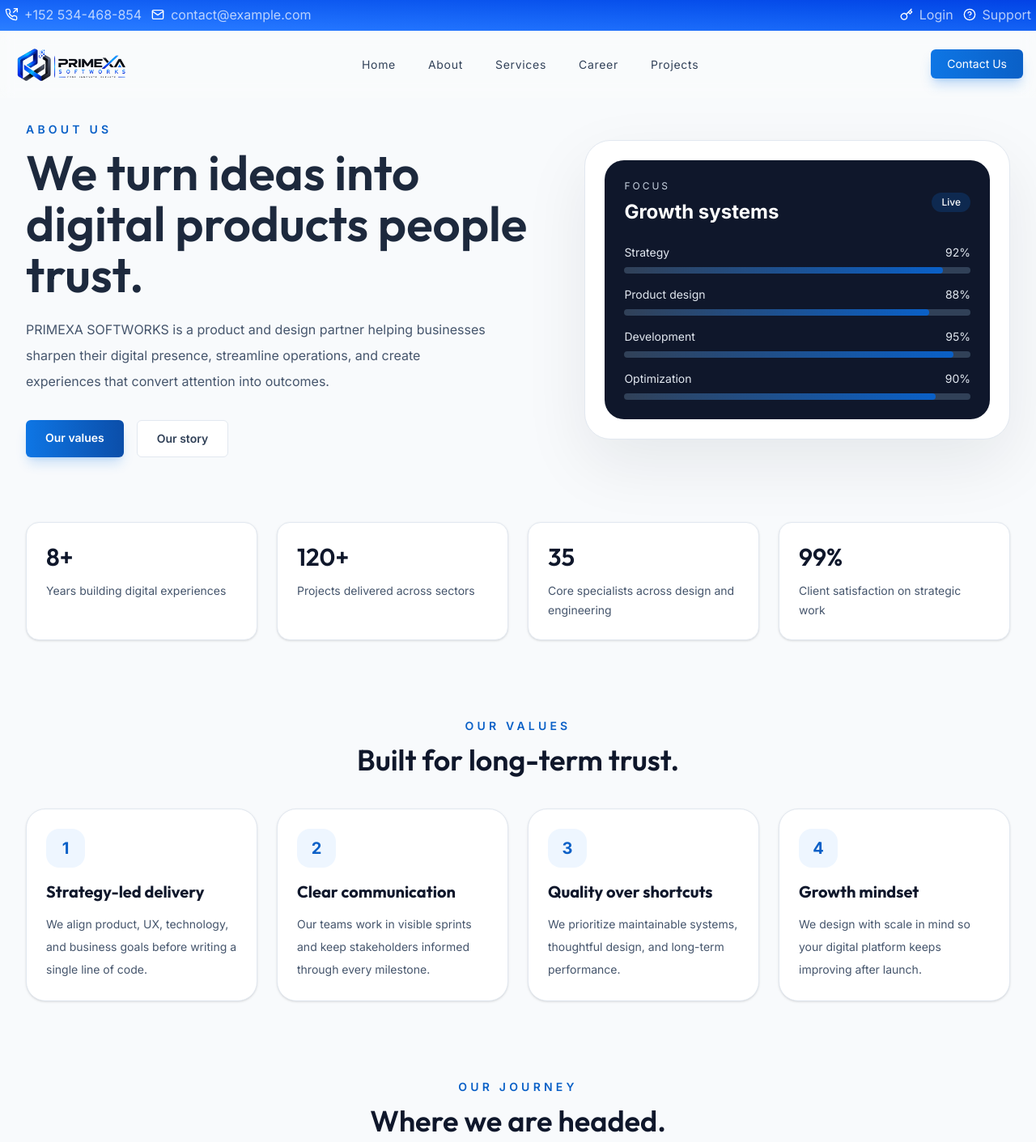
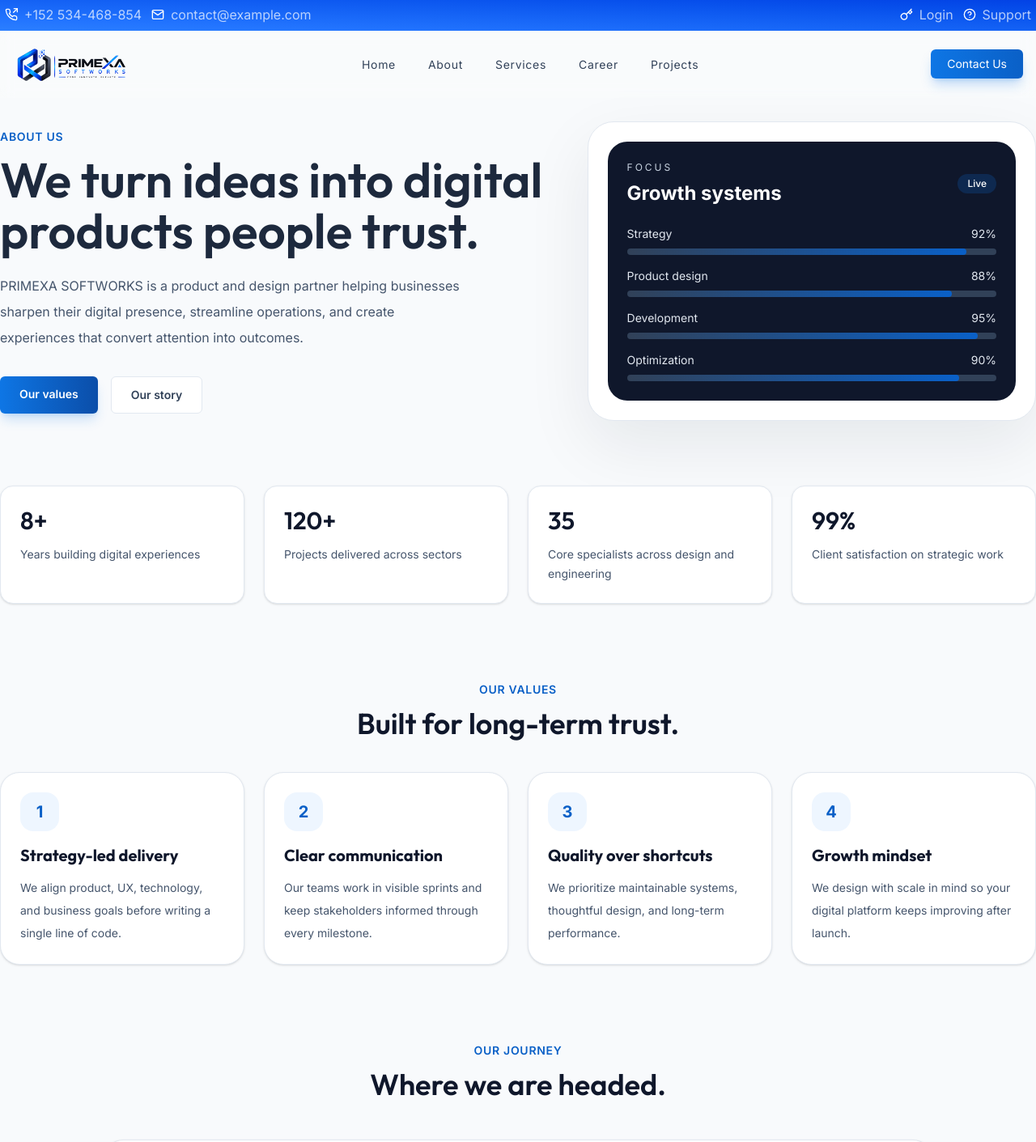
Before and after one commit to Texturecode/primexasoftworks, a React (Vite) app: page /about in a window 1280 px wide. Shown: the top 1411 px of the page at 81% size. Built offline with nearby package versions, Linux system fonts and the light colour scheme.

Commit message:
Fixing issues

```diff
--- a/src/components/Hero.jsx
+++ b/src/components/Hero.jsx
@@ -21,7 +21,7 @@ export const Hero = () => {
       <div className="hidden xl:block absolute bottom-40 inset-s-180 w-360 h-140 rotate-115 bg-brand-600 -z-10" />
       <div className="hidden xl:block absolute bottom-96 inset-s-120 w-300 h-40 rotate-115 bg-brand-600/10 -z-10" />
 
-      <div className="max-w-7xl mx-auto px-4 sm:px-6 lg:px-8 relative">
+      <div className="max-w-7xl mx-auto px-4 md:px-0 lg:pr-8 relative">
         <div className="grid md:grid-cols-2 grid-cols-1 items-center gap-10">
           <div className="text-center md:text-left">
             <h4 className="font-semibold font-outfit leading-16 md:leading-19 text-5xl lg:text-6xl mb-5">
--- a/src/routes/about.jsx
+++ b/src/routes/about.jsx
@@ -41,7 +41,7 @@ export const Route = createFileRoute('/about')({
 function AboutPage() {
   return (
     <main className="bg-slate-50 pt-28 pb-20">
-      <section className="mx-auto max-w-7xl px-4 sm:px-6 lg:px-8">
+      <section className="mx-auto max-w-7xl px-6 md:px-0">
         <motion.div
           initial={{ opacity: 0, y: 24 }}
           animate={{ opacity: 1, y: 0 }}
@@ -49,7 +49,7 @@ function AboutPage() {
           className="grid items-center gap-12 lg:grid-cols-[1.1fr_0.9fr]"
         >
           <div>
-            <p className="mb-3 text-sm font-semibold uppercase tracking-[0.3em] text-brand-600">About us</p>
+            <p className="mb-3 text-sm font-semibold tracking-wider uppercase text-brand-600">About us</p>
             <h1 className="font-outfit text-4xl font-semibold leading-[1.05] text-slate-800 md:text-5xl lg:text-6xl">
               We turn ideas into digital products people trust.
             </h1>
@@ -108,7 +108,7 @@ function AboutPage() {
         </motion.div>
       </section>
 
-      <section className="mx-auto mt-20 max-w-7xl px-4 sm:px-6 lg:px-8">
+      <section className="mx-auto mt-20 max-w-7xl px-6 md:px-0">
         <div className="grid gap-6 md:grid-cols-2 xl:grid-cols-4">
           {stats.map((item, index) => (
             <motion.div
@@ -126,9 +126,9 @@ function AboutPage() {
         </div>
       </section>
 
-      <section id="values" className="mx-auto mt-24 max-w-7xl px-4 sm:px-6 lg:px-8">
+      <section id="values" className="mx-auto mt-24 max-w-7xl px-6 md:px-0">
         <div className="mb-10 text-center">
-          <p className="text-sm font-semibold uppercase tracking-[0.3em] text-brand-600">Our values</p>
+          <p className="text-sm font-semibold uppercase tracking-wider text-brand-600">Our values</p>
           <h2 className="mt-3 font-outfit text-3xl font-semibold text-slate-900 md:text-4xl">
             Built for long-term trust.
           </h2>
@@ -154,9 +154,9 @@ function AboutPage() {
         </div>
       </section>
 
-      <section id="story" className="mx-auto mt-24 max-w-5xl px-4 sm:px-6 lg:px-8">
+      <section id="story" className="mx-auto mt-24 max-w-5xl px-6 md:px-0">
         <div className="mb-12 text-center">
-          <p className="text-sm font-semibold uppercase tracking-[0.3em] text-brand-600">Our journey</p>
+          <p className="text-sm font-semibold uppercase tracking-wider text-brand-600">Our journey</p>
           <h2 className="mt-3 font-outfit text-3xl font-semibold text-slate-900 md:text-4xl">
             Where we are headed.
           </h2>
--- a/src/routes/career.jsx
+++ b/src/routes/career.jsx
@@ -42,14 +42,14 @@ export const Route = createFileRoute('/career')({
 function CareerPage() {
   return (
     <main className="bg-slate-50 pt-28 pb-20">
-      <section className="mx-auto max-w-7xl px-4 sm:px-6 lg:px-8">
+      <section className="mx-auto max-w-7xl px-6 md:px-0">
         <motion.div
           initial={{ opacity: 0, y: 24 }}
           animate={{ opacity: 1, y: 0 }}
           transition={{ duration: 0.55 }}
           className="text-center"
         >
-          <p className="text-sm font-semibold uppercase tracking-[0.3em] text-brand-600">Career</p>
+          <p className="text-sm font-semibold uppercase tracking-wider text-brand-600">Career</p>
           <h1 className="mt-4 font-outfit text-4xl font-semibold leading-[1.05] text-slate-800 md:text-5xl lg:text-6xl">
             Build what matters with us.
           </h1>
--- a/src/routes/projects.jsx
+++ b/src/routes/projects.jsx
@@ -39,14 +39,14 @@ export const Route = createFileRoute('/projects')({
 function ProjectsPage() {
   return (
     <main className="bg-slate-50 pt-28 pb-20">
-      <section className="mx-auto max-w-7xl px-4 sm:px-6 lg:px-8">
+      <section className="mx-auto max-w-7xl px-6 md:px-0">
         <motion.div
           initial={{ opacity: 0, y: 24 }}
           animate={{ opacity: 1, y: 0 }}
           transition={{ duration: 0.55 }}
           className="text-center"
         >
-          <p className="text-sm font-semibold uppercase tracking-[0.3em] text-brand-600">Projects</p>
+          <p className="text-sm font-semibold uppercase tracking-wider text-brand-600">Projects</p>
           <h1 className="mt-4 font-outfit text-4xl font-semibold leading-[1.05] text-slate-800 md:text-5xl lg:text-6xl">
             Selected work across product, brand, and growth.
           </h1>
--- a/src/routes/services.jsx
+++ b/src/routes/services.jsx
@@ -48,14 +48,14 @@ export const Route = createFileRoute('/services')({
 function ServicesPage() {
   return (
     <main className="bg-white pt-28 pb-20">
-      <section className="mx-auto max-w-7xl px-4 sm:px-6 lg:px-8">
+      <section className="mx-auto max-w-7xl px-6 md:px-0">
         <motion.div
           initial={{ opacity: 0, y: 24 }}
           animate={{ opacity: 1, y: 0 }}
           transition={{ duration: 0.55 }}
           className="text-center"
         >
-          <p className="text-sm font-semibold uppercase tracking-[0.3em] text-brand-600">Services</p>
+          <p className="text-sm font-semibold uppercase tracking-wider text-brand-600">Services</p>
           <h1 className="mt-4 font-outfit text-4xl font-semibold leading-[1.05] text-slate-800 md:text-5xl lg:text-6xl">
             Digital services built for visibility and growth.
           </h1>
@@ -84,9 +84,9 @@ function ServicesPage() {
         </div>
       </section>
 
-      <section className="mx-auto mt-24 max-w-7xl px-4 sm:px-6 lg:px-8">
+      <section className="mx-auto mt-24 max-w-7xl px-6 md:px-0">
         <div className="mb-10 text-center">
-          <p className="text-sm font-semibold uppercase tracking-[0.3em] text-brand-600">Process</p>
+          <p className="text-sm font-semibold uppercase tracking-wider text-brand-600">Process</p>
           <h2 className="mt-3 font-outfit text-3xl font-semibold text-slate-800 md:text-4xl">
             How we work
           </h2>
```
